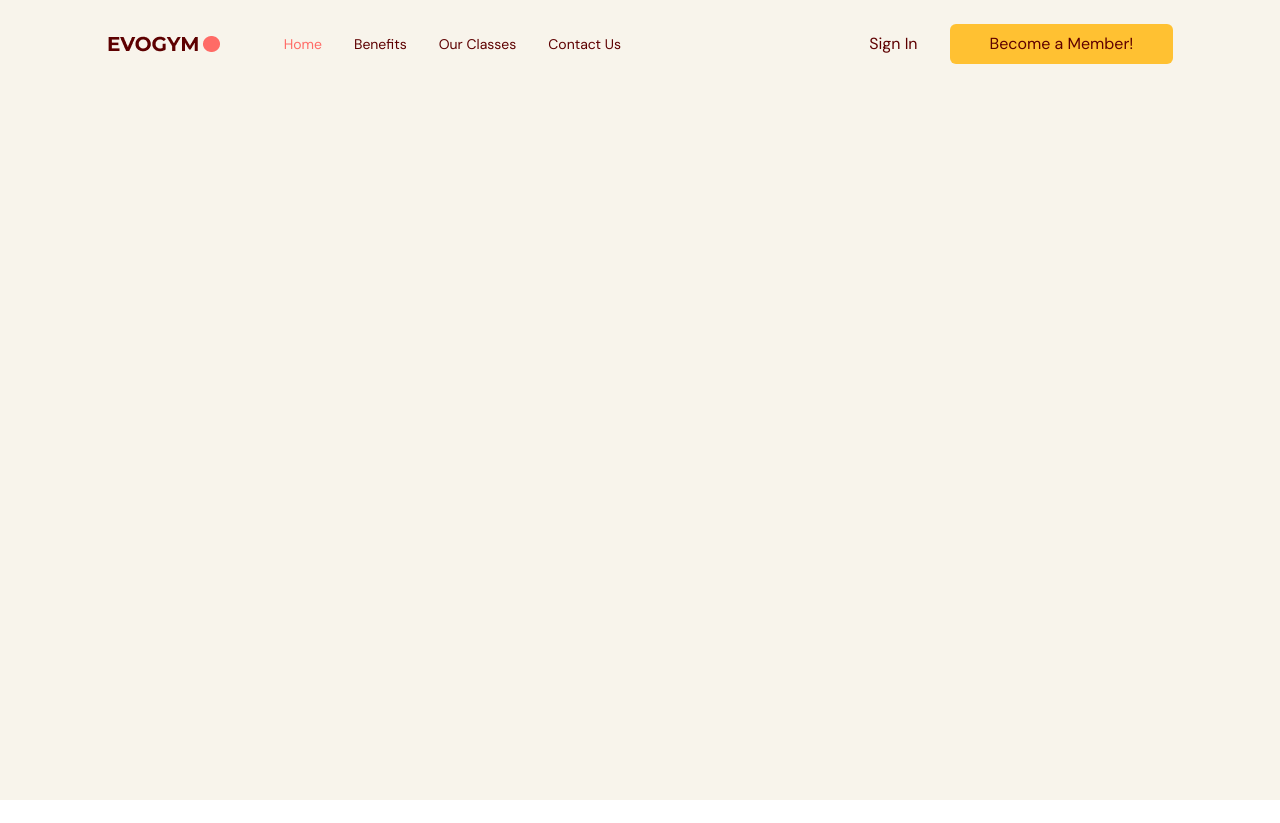
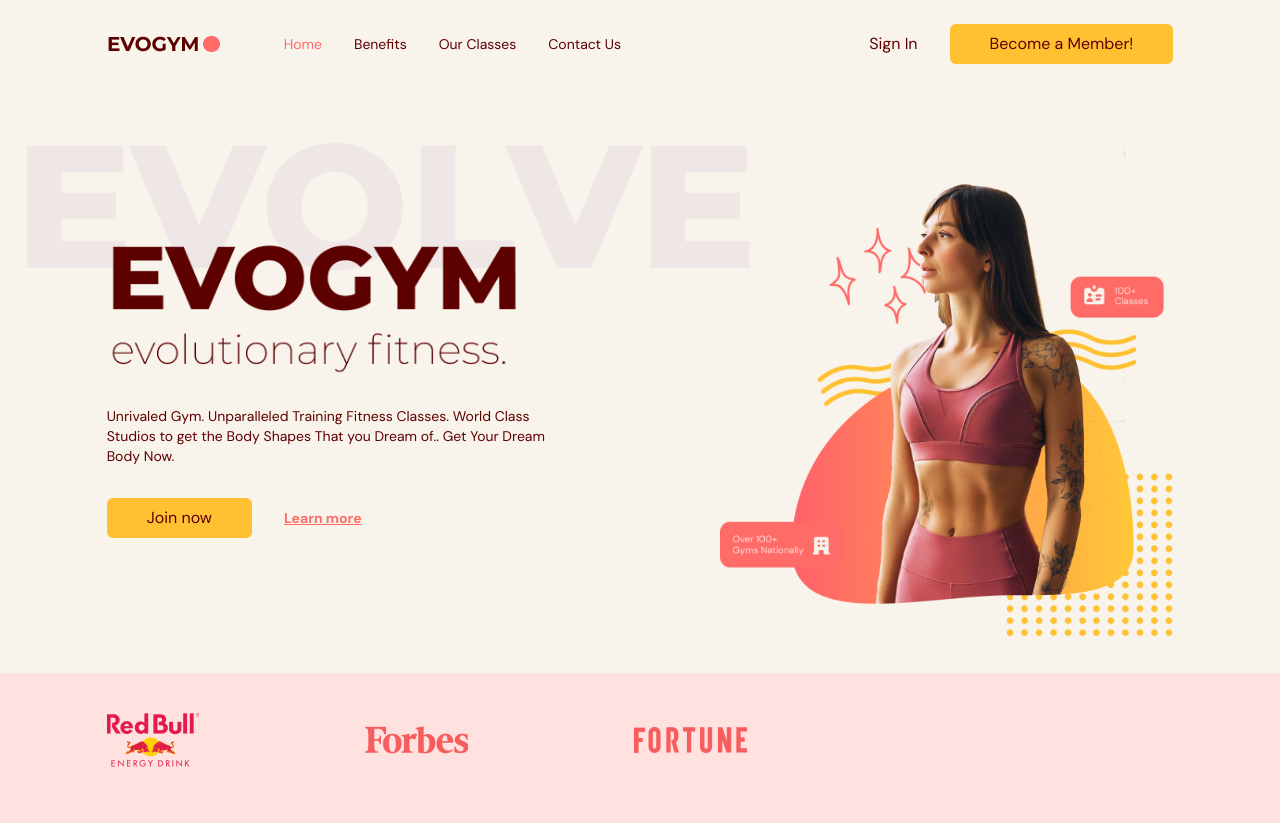
Before and after one commit to laurahohlsiepe/gym-typescript, a React (Vite) app in the folder vite-project/: page / in a window 1280 px wide. Before the commit the page ends 800 px from the top, so only its background shows below. Built offline with nearby package versions, Linux system fonts and the light colour scheme.

Commit message:
add(): home

```diff
--- a/vite-project/src/App.tsx
+++ b/vite-project/src/App.tsx
@@ -1,4 +1,5 @@
-import NavBar from "@/scenes/navbar"
+import NavBar from "@/scenes/navbar";
+import Home from "@/scenes/home";
 import { useEffect, useState } from "react";
 import { SelectedPage } from "@/shared/types"
 
@@ -8,12 +9,16 @@
 
   useEffect(() => {
     const handleScroll = () => {
+      console.log("ScrollY Position:", window.scrollY);
       if (window.scrollY === 0) {
         setIsTopOfPage(true);
         setSelectedPage(SelectedPage.Home);
+        console.log("top of page");
+      } else if (window.scrollY !== 0) {
+        console.log("not top of page");
+        setIsTopOfPage(false);
       }
-      if (window.scrollY !== 0) setIsTopOfPage(false);
-    }
+    };
     window.addEventListener("scroll", handleScroll);
     return () => window.removeEventListener("scroll", handleScroll);
   }, []);
@@ -21,9 +26,11 @@
   return (
    <div className="app bg-gray-20">
       <NavBar
+              isTopOfPage={isTopOfPage}
               selectedPage={selectedPage}
               setSelectedPage={setSelectedPage}
-              isTopOfPage={isTopOfPage} />
+             />
+       <Home selectedPage={selectedPage}/>
    </div>
   )
 }
--- /dev/null
+++ b/vite-project/src/scenes/home/index.tsx
@@ -0,0 +1,78 @@
+import useMediaQuery from "@/hooks/useMediaQuery";
+import { SelectedPage } from "@/shared/types";
+import ActionButton from "@/shared/ActionButton";
+import HomePageText from "@/assets/HomePageText.png";
+import HomePageGraphic from "@/assets/HomePageGraphic.png";
+import SponsorRedBull from "@/assets/SponsorRedBull.png";
+import SponsorForbes from "@/assets/SponsorForbes.png";
+import SponsorFortune from "@/assets/SponsorFortune.png";
+import AnchorLink from "react-anchor-link-smooth-scroll";
+
+type Props = {
+    setSelectedPage: (value: SelectedPage) => void;
+}
+
+const Home = ({ setSelectedPage }: Props) => {
+    const isAboveMediumScreens = useMediaQuery("(min-width:1060px");
+
+  return (
+  <section
+     id="home"
+     className="gap-16 bg-gray-20 py-10 md:h-full md:pb-0"
+     >
+        { /* Image and Main Header*/ }
+        <div className="md:flex mx-auto w-5/6 items-center justify-center md:h-5/6" >
+           { /* Main Header */ }
+           <div className="z-10 mt-32 md:basis-3/5" >
+            { /* Headings */ }
+            <div className="md:-mt-20">
+             <div className="relative">
+              <div className="before:absolute before:-top-20 before:-left-20 before:z-[-1] md:before:content-evolvetext">
+                <img alt="home-page-text" src={HomePageText} />
+                </div>
+             </div>
+
+                 <p className="mt-8 text-sm">
+                    Unrivaled Gym. Unparalleled Training Fitness Classes. World Class
+                   Studios to get the Body Shapes That you Dream of.. Get Your Dream
+                    Body Now.
+                </p>
+           </div>
+
+           { /*Actions*/ }
+           <div className="mt-8 flex items-center gap-8">
+            <ActionButton setSelectedPage={setSelectedPage}>
+                Join now
+            </ActionButton>
+            <AnchorLink className="text-sm font-bold text-primary-500 underline hover:text-secondary-500"
+            onClick={() => setSelectedPage(SelectedPage.ContactUs)}
+            href={`#${SelectedPage.ContactUs}`}
+            >
+             <p>Learn more</p>
+            </AnchorLink>
+           </div>
+           </div>
+
+           { /* Image */ }
+           <div className="flex basis-3/5 justify-center md:z-10 md:ml-40 md:mt-16 md:justify-items-end">
+            <img src={HomePageGraphic} alt="home-pageGraphic" />
+           </div>
+        </div>
+
+        { /* Sponsors */ }
+        { isAboveMediumScreens && (
+            <div className="h-[150px] w-full bg-primary-100 py-10">
+                <div className="mx-auto w-5/6">
+                    <div className="flex w-3/5 items-center justify-between gap-8">
+                        <img src={SponsorRedBull} alt="redbull-sponsor" />
+                        <img src={SponsorForbes} alt="forbes-sponsor" />
+                        <img src={SponsorFortune} alt="fortune-sponsor" />
+                    </div>
+                </div>
+            </div>
+        )}
+  </section>
+  )
+}
+
+export default Home
--- a/vite-project/src/scenes/navbar/index.tsx
+++ b/vite-project/src/scenes/navbar/index.tsx
@@ -12,15 +12,21 @@
     setSelectedPage: (value: SelectedPage) => void,
 }
 
-const NavBar = ( { selectedPage, setSelectedPage, isTopOfPage }: Props) => {
+const NavBar = ({  isTopOfPage, selectedPage, setSelectedPage }: Props) => {
     const flexBetween = "flex items-center justify-between";
     const isAboveMediumScreens = useMediaQuery("(min-width: 1060px)");
     const [isMenuToggled, setIsMenuToggled] = useState<boolean>(false);
     const navBarBackground = isTopOfPage ? "" : "bg-primary-100 drop-shadow";
 
+    useEffect(() => {
+        console.log("NavBar updated: ", isTopOfPage);
+    }, [isTopOfPage]);
+
     return (
     <nav>
-    <div className={`${navBarBackground} ${flexBetween} fixed top-0 z-30 w-full py-6`}>
+        <div
+          className={`${navBarBackground} ${flexBetween} fixed top-0 z-30 w-full py-6`}
+        >
           <div className={`${flexBetween} mx-auto w-5/6`}>
              <div className={`${flexBetween} w-full gap-16`}>
                 <img alt="Logo" src={Logo} />
@@ -52,10 +58,10 @@
                ) : (
                 <button
                 className="rounded-full bg-secondary-500 p-2"
-                onClick={() => setIsMenuToggled(!isMenuToggled)}>
+                onClick={() => setIsMenuToggled(!isMenuToggled)} >
                     <Bars3Icon className="h-6 w-6 text-white" />
                 </button>
-               ) }
+               )}
              </div>
         </div>
     </div>
```
Lines whose indentation alone changed are shown as unchanged.
